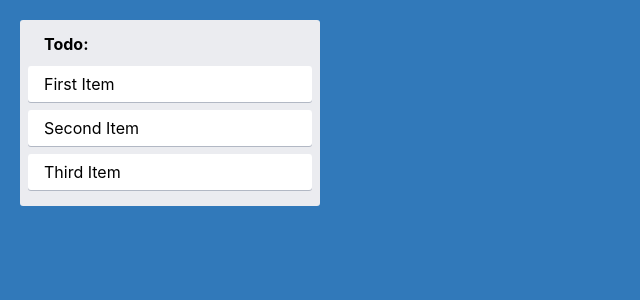
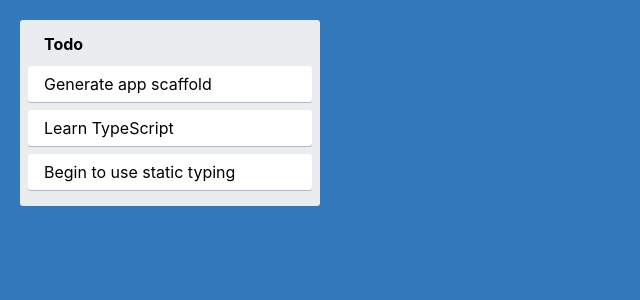
Before and after one commit to psyhedeliq/trello-clone, a React (Create React App) app: page / in a window 1280 px wide. Shown: the top 300 px of the page, without its empty margins (0-640 px from the left). Built offline with nearby package versions, Linux system fonts and the light colour scheme.

Commit message:
added column component

```diff
--- a/src/App.tsx
+++ b/src/App.tsx
@@ -1,19 +1,11 @@
-import {
-  AppContainer,
-  CardContainer,
-  ColumnContainer,
-  ColumnTitle,
-} from './styles';
+import { AppContainer } from './styles';
+
+import { Column } from './Column';
 
 export const App = () => {
   return (
     <AppContainer>
-      <ColumnContainer>
-        <ColumnTitle>Todo:</ColumnTitle>
-        <CardContainer>First Item</CardContainer>
-        <CardContainer>Second Item</CardContainer>
-        <CardContainer>Third Item</CardContainer>
-      </ColumnContainer>
+      <Column text='Todo' />
     </AppContainer>
   );
 };
--- /dev/null
+++ b/src/Column.tsx
@@ -0,0 +1,16 @@
+import { ColumnContainer, CardContainer, ColumnTitle } from './styles';
+
+type ColumnProps = {
+  text: string;
+};
+
+export const Column = ({ text }: ColumnProps) => {
+  return (
+    <ColumnContainer>
+      <ColumnTitle>{text}</ColumnTitle>
+      <CardContainer>Generate app scaffold</CardContainer>
+      <CardContainer>Learn TypeScript</CardContainer>
+      <CardContainer>Begin to use static typing</CardContainer>
+    </ColumnContainer>
+  );
+};
```
